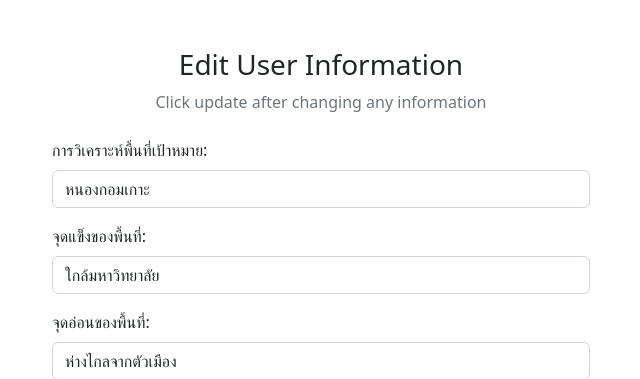
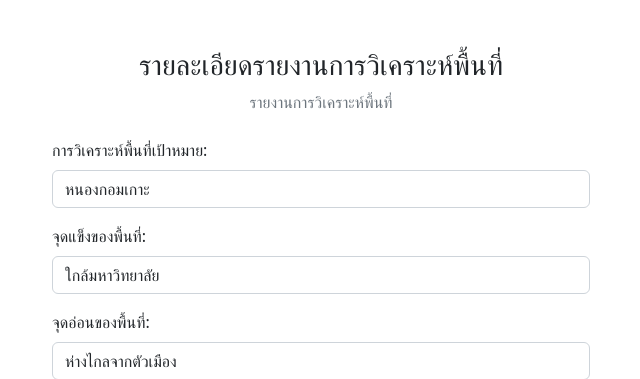
Before and after one commit to nattawatwi/Cooperative-Exam, a PHP site: page /detail.php?id=9 in a window 1280 px wide. Shown: the part 58-437 px from the top of the page, without its empty margins (319-959 px from the left). Run offline with PHP 8.4, Linux system fonts and the light colour scheme; data comes from the database, SQL or seed files in the repository.

Commit message:
Update detail.php

```diff
--- a/detail.php
+++ b/detail.php
@@ -56,8 +56,8 @@ if (isset($_POST["submit"])) {
 
   <div class="container">
     <div class="text-center mb-4">
-      <h3>Edit User Information</h3>
-      <p class="text-muted">Click update after changing any information</p>
+      <h3>รายละเอียดรายงานการวิเคราะห์พื้นที่</h3>
+      <p class="text-muted">รายงานการวิเคราะห์พื้นที่</p>
     </div>
 
     <?php
```
